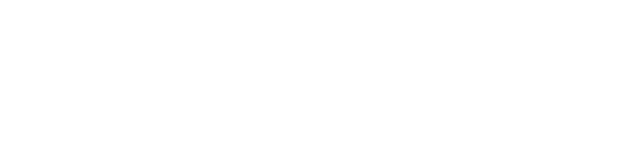
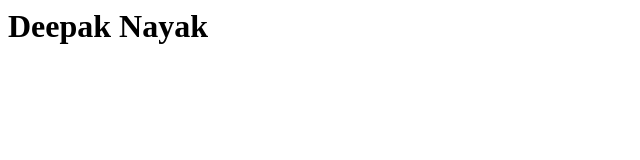
Before and after one commit to deemun/website, a plain HTML site: page index.html in a window 1280 px wide. Shown: the whole page, without its empty margins (0-640 px from the left). Drawn offline with Linux system fonts and the light colour scheme.

Commit message:
added header

```diff
--- a/index.html
+++ b/index.html
@@ -12,6 +12,7 @@
 
 </head>
 <body>
+ <h1> Deepak Nayak </h1>
 </body>
 
 
```
